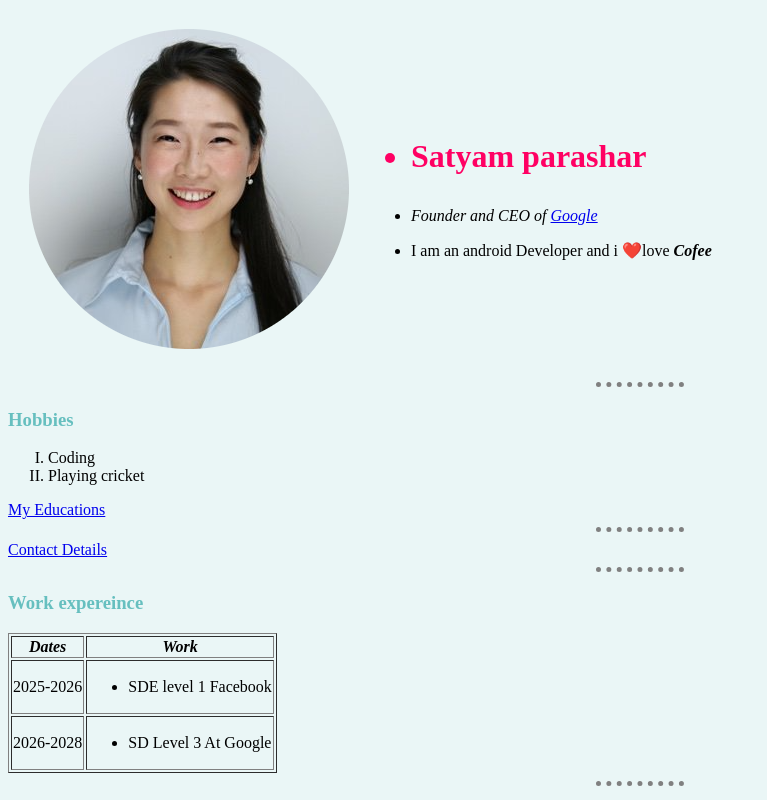
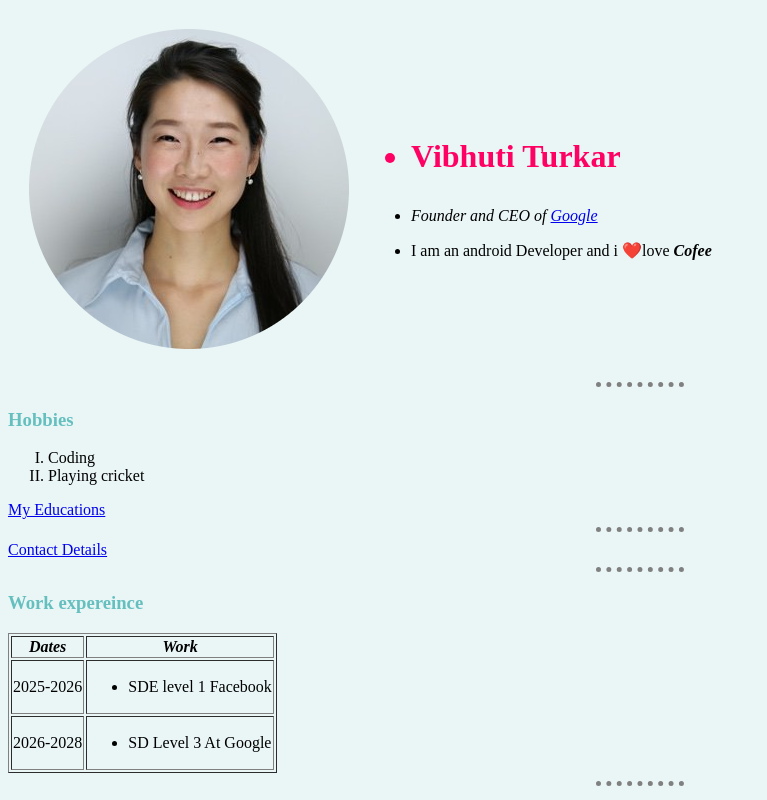
Before and after one commit to satyam287/cv, a plain HTML site: page index.html in a window 1280 px wide. Shown: the top 800 px of the page, without its empty margins (0-767 px from the left). Drawn offline with Linux system fonts and the light colour scheme; files that its build step writes are made by us from their sources.

Commit message:
Update index.html

```diff
--- a/index.html
+++ b/index.html
@@ -13,7 +13,7 @@ Satyam's personal site
 <td>
 
   <h1> <ul>
-    <li>Satyam parashar
+    <li>Vibhuti Turkar
     </li>
 </ul> </h1>
 
```
